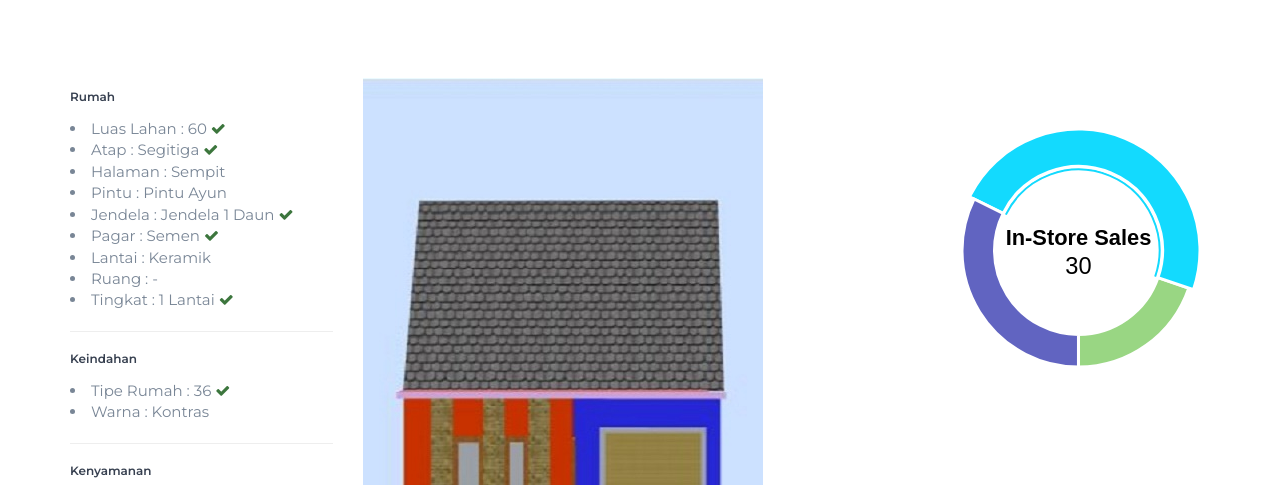
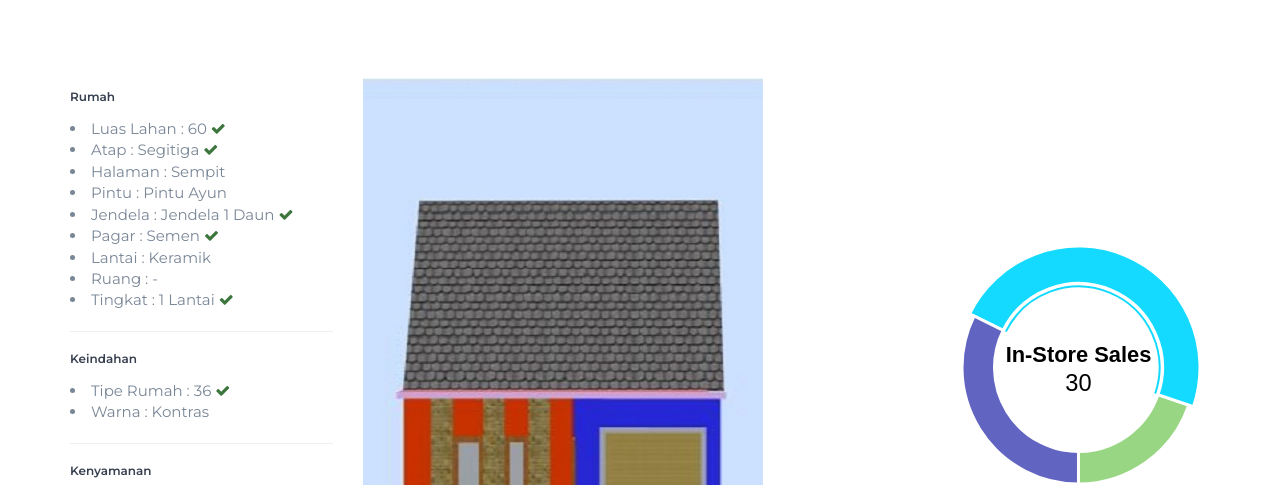
Before and after one commit to leoaijoansyah/rumahku.com, a plain HTML site: page detail-rumah-minimalis.html in a window 1280 px wide. Shown: the part 315-800 px from the top of the page. Drawn offline with Linux system fonts and the light colour scheme.

Commit message:
tambah danut

```diff
--- a/detail-rumah-minimalis.html
+++ b/detail-rumah-minimalis.html
@@ -114,7 +114,7 @@
                     <img src="./img/blog01.jpg" alt="">
 
                 </div>
-                <div id="main" class="col-md-3">
+                <div class="col-md-3" style="padding-top: 10%;">
                     <div class="white-box">
                         <div id="morris-donut-chart"></div>
                     </div>
```
